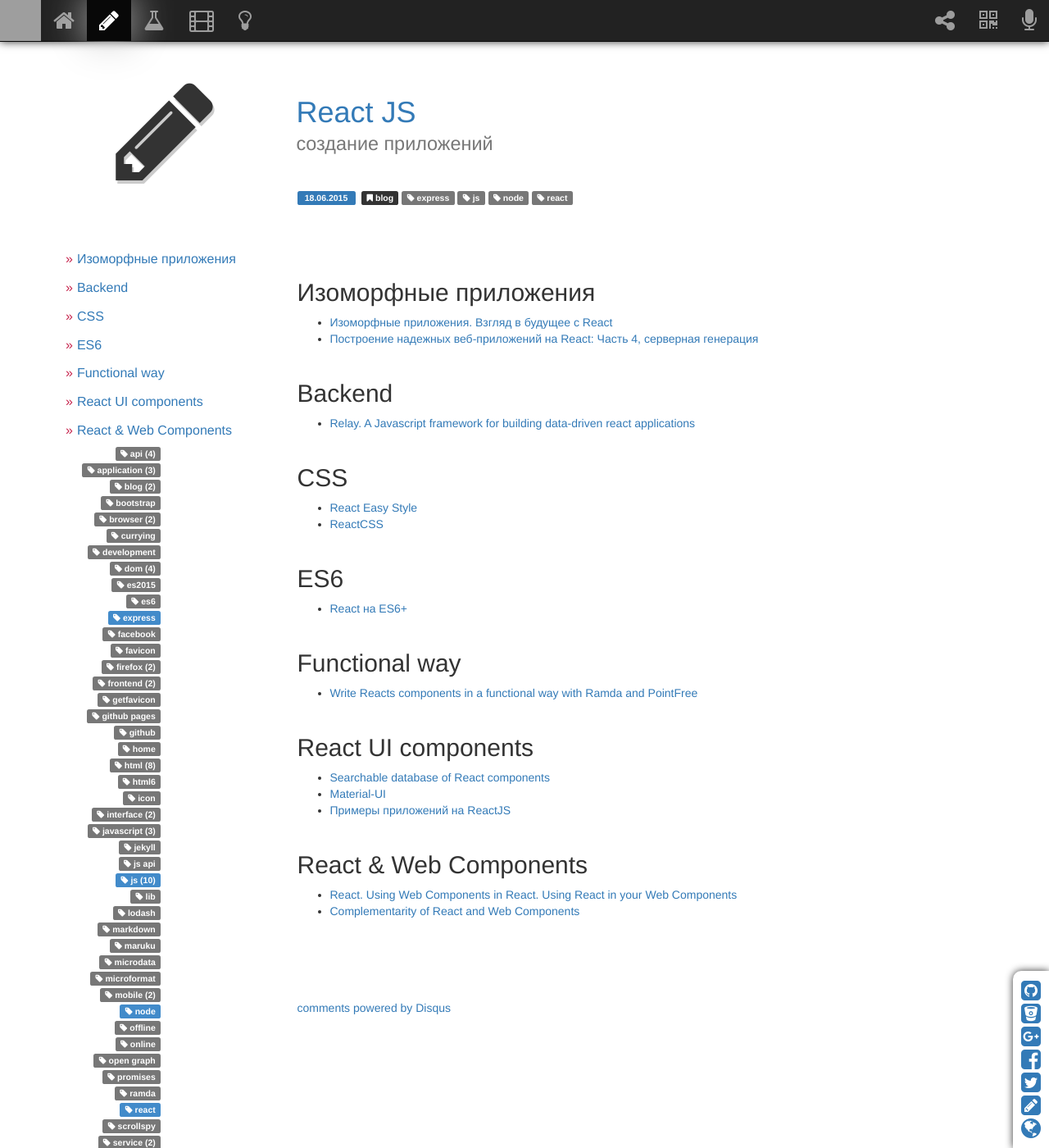
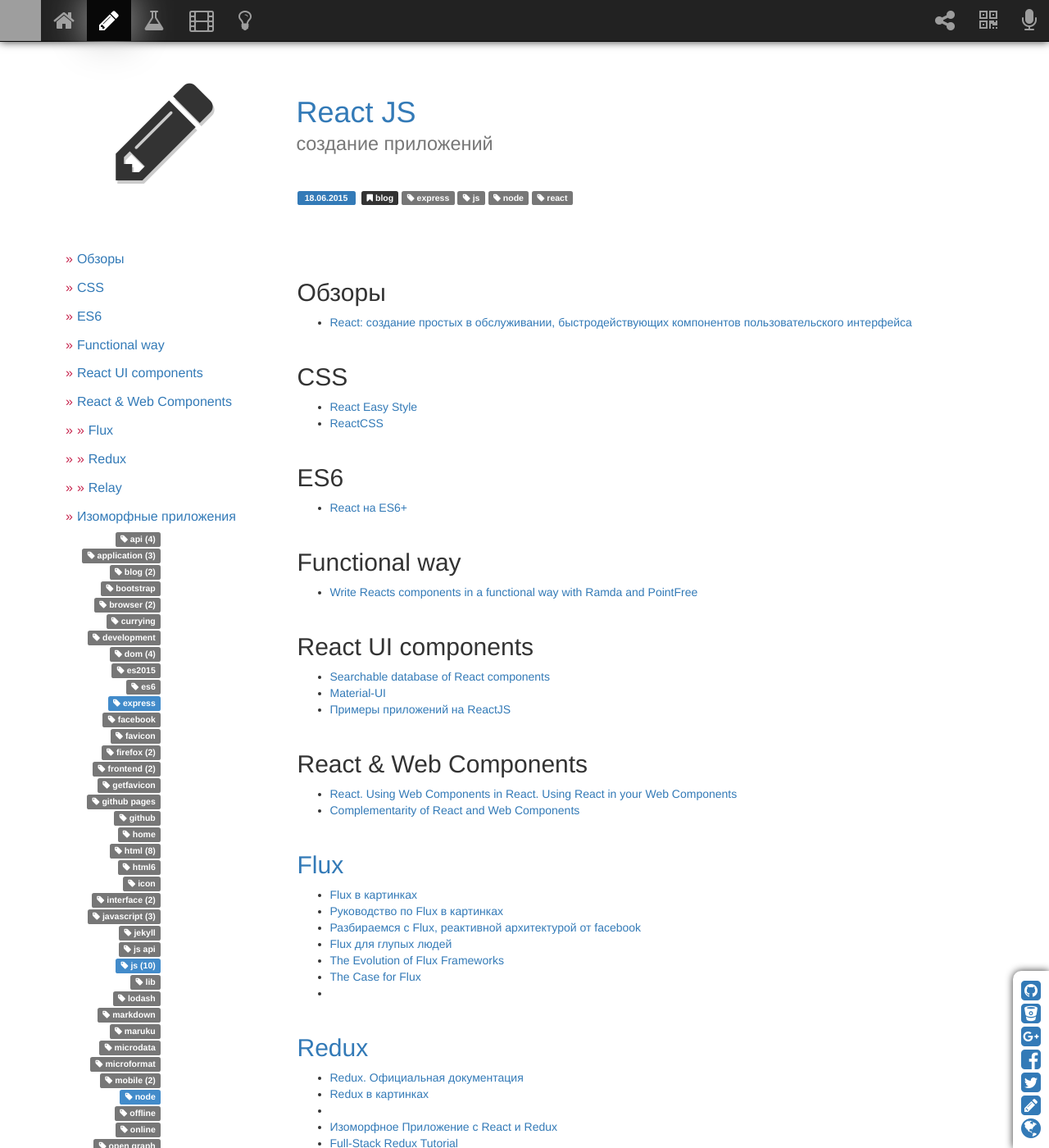
Before and after one commit to sergeymakoveev/sergeymakoveev.github.com, a Jekyll site: the page built from _posts/2015-06-18-js.react.md, in a window 1280 px wide and 1400 px high. Shown: the whole window at 82% size. Built offline with Jekyll 4.4.1, drawn with Linux system fonts in a browser that asks for light colours; nearby versions of some CDN libraries; comment, search, counter and statistics services are not loaded; some of the changed text lies outside the part shown; grey boxes are pictures that could not be loaded.

Commit message:
[#] update content

```diff
--- a/_posts/2015-06-18-js.react.md
+++ b/_posts/2015-06-18-js.react.md
@@ -8,13 +8,9 @@
 ---
 
 
-## Изоморфные приложения
-*   [Изоморфные приложения. Взгляд в будущее с React](http://habrahabr.ru/post/259625/)
-*   [Построение надежных веб-приложений на React: Часть 4, серверная генерация](http://habrahabr.ru/post/230269/)
 
-
-## Backend
-*   [Relay. A Javascript framework for building data-driven react applications](https://facebook.github.io/relay/)
+## Обзоры
+*   [React: создание простых в обслуживании, быстродействующих компонентов пользовательского интерфейса](https://www.ibm.com/developerworks/ru/library/wa-react-intro/)
 
 
 ## CSS
@@ -39,3 +35,33 @@
 ## React & Web Components
 *   [React. Using Web Components in React. Using React in your Web Components](https://facebook.github.io/react/docs/webcomponents.html)
 *   [Complementarity of React and Web Components](http://webcomponents.org/presentations/complementarity-of-react-and-web-components-at-reactjs-conf/)
+
+
+## [Flux](https://facebook.github.io/flux/)
+*   [Flux в картинках](http://habrahabr.ru/company/hexlet/blog/268249/)
+*   [Руководство по Flux в картинках](https://medium.com/russian/%D1%80%D1%83%D0%BA%D0%BE%D0%B2%D0%BE%D0%B4%D1%81%D1%82%D0%B2%D0%BE-%D0%BF%D0%BE-flux-%D0%B2-%D0%BA%D0%B0%D1%80%D1%82%D0%B8%D0%BD%D0%BA%D0%B0%D1%85-d59c03562ea#.f3a1gyo6c)
+*   [Разбираемся с Flux, реактивной архитектурой от facebook](http://habrahabr.ru/post/246959/)
+*   [Flux для глупых людей](http://habrahabr.ru/post/249279/)
+*   [The Evolution of Flux Frameworks](https://medium.com/@dan_abramov/the-evolution-of-flux-frameworks-6c16ad26bb31)
+*   [The Case for Flux](https://medium.com/swlh/the-case-for-flux-379b7d1982c6)
+*   []()
+
+
+## [Redux](http://redux.js.org/)
+*   [Redux. Официальная документация](https://github.com/rajdee/redux-in-russian)
+*   [Redux в картинках](https://medium.com/russian/a-cartoon-intro-to-redux-e2108896f7e6#.w0bheh503)
+*   []()
+*   [Изоморфное Приложение с React и Redux](http://habrahabr.ru/post/264423/)
+*   [Full-Stack Redux Tutorial](http://teropa.info/blog/2015/09/10/full-stack-redux-tutorial.html)
+*   [Redux DevTools](https://github.com/gaearon/redux-devtools)
+
+
+## [Relay](https://facebook.github.io/relay/)
+*   [Relay. A Javascript framework for building data-driven react applications](https://facebook.github.io/relay/)
+
+
+## Изоморфные приложения
+*   [Изоморфные приложения. Взгляд в будущее с React](http://habrahabr.ru/post/259625/)
+*   [Построение надежных веб-приложений на React: Часть 4, серверная генерация](http://habrahabr.ru/post/230269/)
+*   [Изоморфное Приложение с React и Redux](http://habrahabr.ru/post/264423/)
+*   [Full-Stack Redux Tutorial](http://teropa.info/blog/2015/09/10/full-stack-redux-tutorial.html)
```
